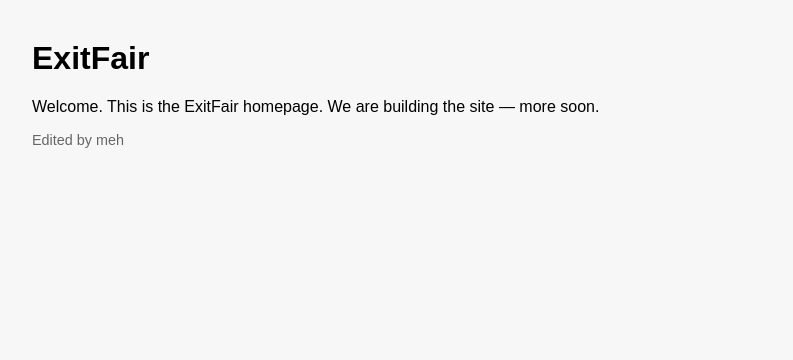
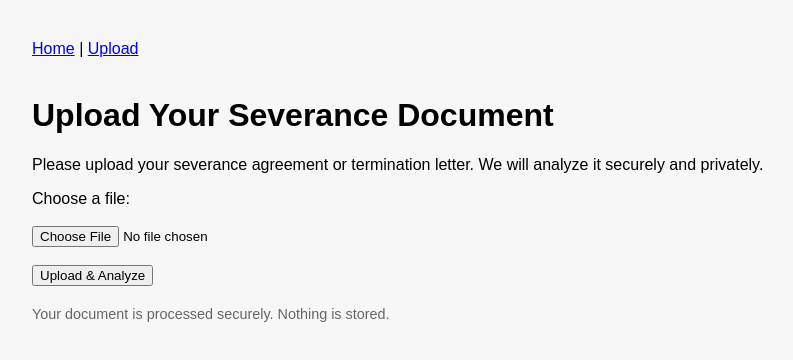
Before and after one commit to mehdiakif-lab/Fairexit, a plain HTML site: page index.html in a window 1280 px wide. Shown: the whole page, without its empty margins (8-801 px from the left). Drawn offline with Linux system fonts and the light colour scheme.

Commit message:
Update index.html

```diff
--- a/index.html
+++ b/index.html
@@ -3,15 +3,30 @@
   <head>
     <meta charset="utf-8" />
     <meta name="viewport" content="width=device-width,initial-scale=1" />
-    <title>ExitFair</title>
-
-    <!-- Link to your stylesheet -->
+    <title>Upload – ExitFair</title>
     <link rel="stylesheet" href="../styles/main.css">
   </head>
 
   <body>
-    <h1>ExitFair</h1>
-    <p>Welcome. This is the ExitFair homepage. We are building the site — more soon.</p>
-    <p style="color:#666;font-size:0.9rem">Edited by meh</p>
+    <nav>
+      <a href="index.html">Home</a> |
+      <a href="upload.html">Upload</a>
+    </nav>
+    <br>
+
+    <h1>Upload Your Severance Document</h1>
+
+    <p>Please upload your severance agreement or termination letter. We will analyze it securely and privately.</p>
+
+    <form action="#" method="post" enctype="multipart/form-data">
+      <label for="file">Choose a file:</label><br><br>
+      <input type="file" id="file" name="file" accept=".pdf,.doc,.docx,.jpg,.png" required><br><br>
+
+      <button type="submit">Upload & Analyze</button>
+    </form>
+
+    <p style="color:#666;font-size:0.9rem;margin-top:20px">
+      Your document is processed securely. Nothing is stored.
+    </p>
   </body>
 </html>
```
